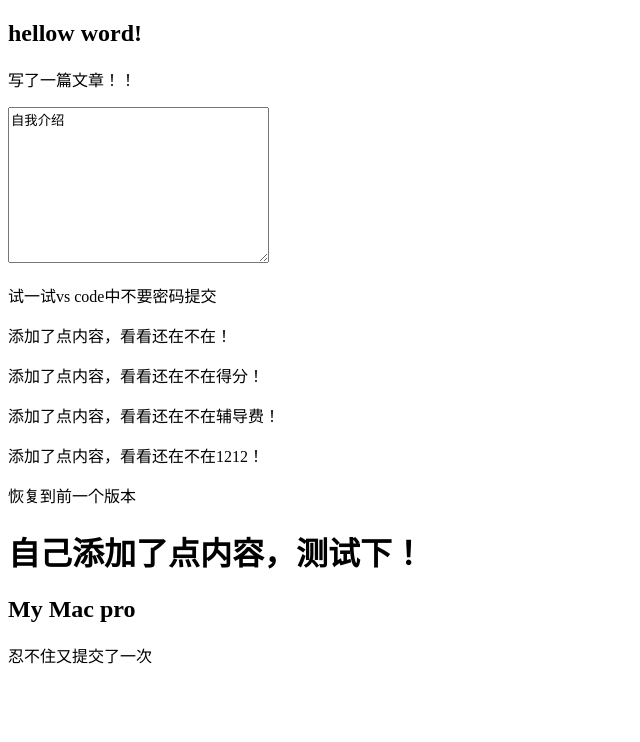
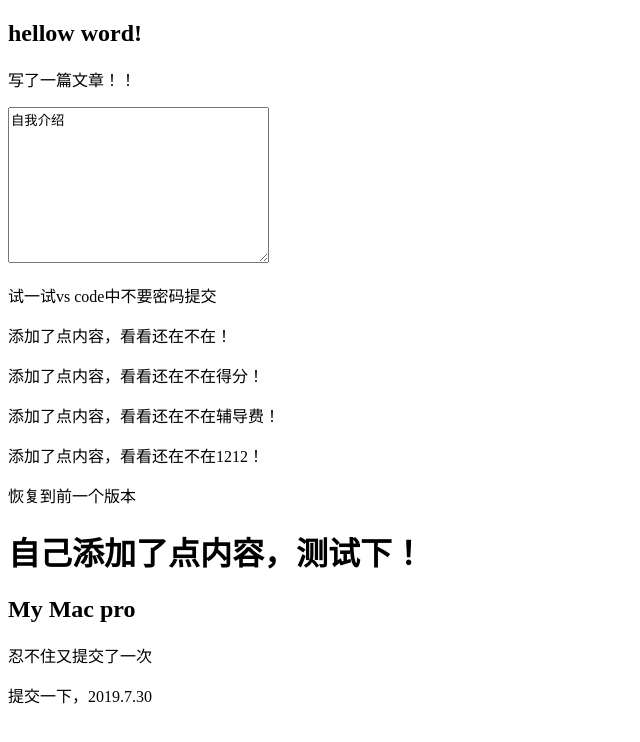
Before and after one commit to A-tongmu/demo, a plain HTML site: page index.html in a window 1280 px wide. Shown: the whole page, without its empty margins (0-640 px from the left). Drawn offline with Linux system fonts and the light colour scheme.

Commit message:
一条记录

```diff
--- a/index.html
+++ b/index.html
@@ -19,5 +19,6 @@
     <h1>自己添加了点内容，测试下！</h1>
     <h2>My Mac pro</h2>
     <p>忍不住又提交了一次</p>
+    <p>提交一下，2019.7.30</p>
 </body>
 </html>
```
